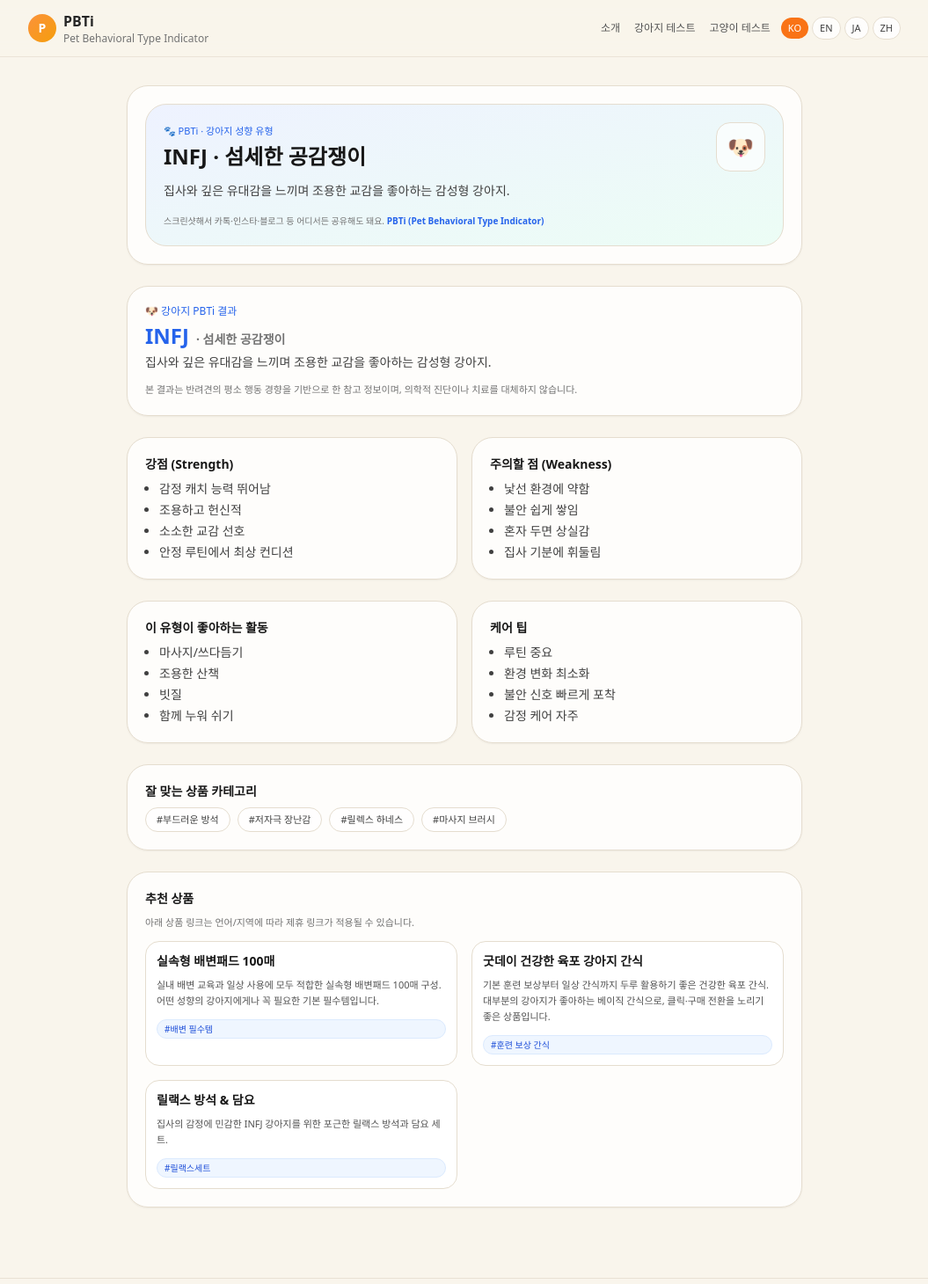
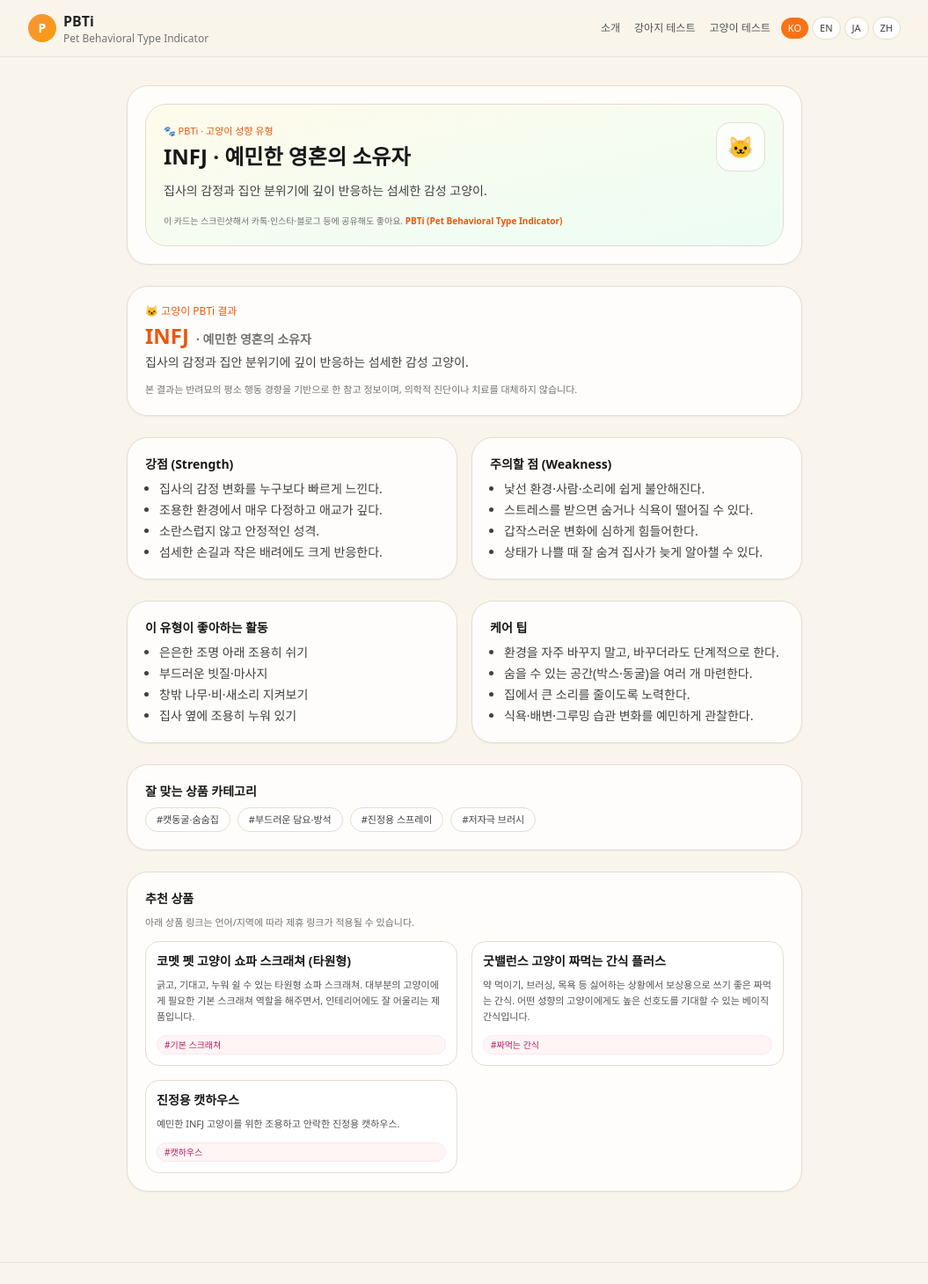
Before and after one commit to leedaeyoung1313-cloud/PBTi, a Next.js app: page /pbt/dog/result in a window 1280 px wide. Shown: the top 1460 px of the page at 88% size, without its empty margins (112-1167 px from the left). Built offline with nearby package versions, Linux system fonts and the light colour scheme.

Commit message:
Rename DogResultPage to CatResultPage

```diff
--- a/app/pbt/dog/result/page.tsx
+++ b/app/pbt/dog/result/page.tsx
@@ -1,11 +1,11 @@
-// app/pbt/dog/result/page.tsx
+// app/pbt/cat/result/page.tsx
 "use client";
 
 import { HybridCard } from "../../../components/HybridCard";
-import { dogTypes, DogCode } from "../../../../data/dogTypes";
-import { dogTypesI18n } from "../../../../data/dogTypes.i18n";
-import { dogProducts } from "../../../../data/dogProducts";
-import { dogGlobalProducts } from "../../../../data/dogGlobalProducts";
+import { catTypes, CatCode } from "../../../../data/catTypes";
+import { catTypesI18n } from "../../../../data/catTypes.i18n";
+import { catProducts } from "../../../../data/catProducts";
+import { catGlobalProducts } from "../../../../data/catGlobalProducts";
 import { useLanguage } from "../../../../components/language-provider";
 import { resolveAffiliateUrl } from "../../../../data/affiliate";
 
@@ -15,9 +15,9 @@ interface SearchParams {
 
 const tRes = {
   ko: {
-    badge: "🐶 강아지 PBTi 결과",
+    badge: "🐱 고양이 PBTi 결과",
     disclaimer:
-      "본 결과는 반려견의 평소 행동 경향을 기반으로 한 참고 정보이며, 의학적 진단이나 치료를 대체하지 않습니다.",
+      "본 결과는 반려묘의 평소 행동 경향을 기반으로 한 참고 정보이며, 의학적 진단이나 치료를 대체하지 않습니다.",
     strengths: "강점 (Strength)",
     weaknesses: "주의할 점 (Weakness)",
     likes: "이 유형이 좋아하는 활동",
@@ -28,7 +28,7 @@ const tRes = {
       "아래 상품 링크는 언어/지역에 따라 제휴 링크가 적용될 수 있습니다.",
   },
   en: {
-    badge: "🐶 Dog PBTi Result",
+    badge: "🐱 Cat PBTi Result",
     disclaimer:
       "This result is for informational purposes based on everyday behavior; it is not a medical diagnosis or treatment.",
     strengths: "Strengths",
@@ -41,7 +41,7 @@ const tRes = {
       "Links may use affiliate programs depending on your language/region.",
   },
   ja: {
-    badge: "🐶 ワンちゃん PBTi 結果",
+    badge: "🐱 ネコちゃん PBTi 結果",
     disclaimer:
       "本結果は日常の行動傾向に基づく参考情報であり、医療的な診断や治療に代わるものではありません。",
     strengths: "強み",
@@ -54,7 +54,7 @@ const tRes = {
       "言語/地域によりアフィリエイトリンクが適用される場合があります。",
   },
   zh: {
-    badge: "🐶 狗狗 PBTi 结果",
+    badge: "🐱 猫咪 PBTi 结果",
     disclaimer:
       "本结果仅基于日常行为供参考，不构成医疗诊断或治疗建议。",
     strengths: "优势",
@@ -63,12 +63,11 @@ const tRes = {
     care: "照顾建议",
     cats: "推荐商品类别",
     products: "推荐商品",
-    affiliate:
-      "根据语言/地区可能使用联盟链接。",
+    affiliate: "根据语言/地区可能使用联盟链接。",
   },
 } as const;
 
-export default function DogResultPage({
+export default function CatResultPage({
   searchParams,
 }: {
   searchParams?: SearchParams;
@@ -77,33 +76,34 @@ export default function DogResultPage({
   const t = tRes[lang];
 
   const raw = (searchParams?.type || "INFJ").toUpperCase();
-  const type = ((dogTypes as any)[raw] ? raw : "INFJ") as DogCode;
+  const type = ((catTypes as any)[raw] ? raw : "INFJ") as CatCode;
 
   // Base + i18n overlay
-  const base = dogTypes[type];
-  const i18n = (dogTypesI18n as any)?.[type];
+  const base = catTypes[type];
+  const i18n = (catTypesI18n as any)?.[type];
 
-  const nickname =
+  const nickname: string =
     i18n?.nickname_i18n?.[lang] ?? base.nickname;
-  const summary =
+  const summary: string =
     i18n?.summary_i18n?.[lang] ?? base.summary;
-  const strengths =
+  const strengths: string[] =
     i18n?.strengths_i18n?.[lang] ?? base.strengths;
-  const weaknesses =
+  const weaknesses: string[] =
     i18n?.weaknesses_i18n?.[lang] ?? base.weaknesses;
-  const activities =
-    i18n?.idealActivities_i18n?.[lang] ?? base.idealActivities;
-  const careTips =
+  const activities: string[] =
+    i18n?.idealActivities_i18n?.[lang] ??
+    base.idealActivities;
+  const careTips: string[] =
     i18n?.careTips_i18n?.[lang] ?? base.careTips;
-  const categories =
+  const categories: string[] =
     i18n?.recommendedCategories_i18n?.[lang] ??
     base.recommendedCategories;
 
   // 🔥 추천 상품 구성: 공통 2개 + 타입 전용 2개
-  const typeProducts = dogProducts[type] || [];
+  const typeProducts = catProducts[type] || [];
   const products = [
-    ...dogGlobalProducts.slice(0, 2), // 모든 강아지 공통 추천상품
-    ...typeProducts.slice(0, 2), // 이 유형 전용 상품
+    ...catGlobalProducts.slice(0, 2), // 모든 고양이 공통 추천
+    ...typeProducts.slice(0, 2), // 이 타입 맞춤 추천
   ];
 
   const shareTitle = `${base.code} · ${nickname}`;
@@ -111,28 +111,28 @@ export default function DogResultPage({
 
   return (
     <div className="max-w-3xl mx-auto space-y-6">
-      {/* 공유 카드 */}
+      {/* SNS 공유용 카드 */}
       <HybridCard>
-        <div className="rounded-3xl border border-[#E5DDCF] bg-gradient-to-br from-indigo-50 to-emerald-50 p-4 sm:p-5 flex flex-col gap-3">
+        <div className="rounded-3xl border border-[#E5DDCF] bg-gradient-to-br from-amber-50 to-emerald-50 p-4 sm:p-5 flex flex-col gap-3">
           <div className="flex items-center justify-between gap-3">
             <div>
-              <p className="text-[11px] font-medium text-blue-600 mb-1">
-                🐾 PBTi · 강아지 성향 유형
+              <p className="text-[11px] font-medium text-orange-600 mb-1">
+                🐾 PBTi · 고양이 성향 유형
               </p>
               <p className="text-xl sm:text-2xl font-bold text-neutral-900">
                 {shareTitle}
               </p>
             </div>
             <div className="h-12 w-12 sm:h-14 sm:w-14 rounded-2xl bg-white/70 border border-[#E5DDCF] flex items-center justify-center text-2xl">
-              🐶
+              🐱
             </div>
           </div>
           <p className="text-xs sm:text-sm text-neutral-700 leading-relaxed">
             {shareSubtitle}
           </p>
           <p className="text-[10px] text-neutral-500 mt-1">
-            스크린샷해서 카톡·인스타·블로그 등 어디서든 공유해도 돼요.{" "}
-            <span className="font-semibold text-blue-600">
+            이 카드는 스크린샷해서 카톡·인스타·블로그 등에 공유해도 좋아요.{" "}
+            <span className="font-semibold text-orange-600">
               PBTi (Pet Behavioral Type Indicator)
             </span>
           </p>
@@ -141,46 +141,49 @@ export default function DogResultPage({
 
       {/* Hero */}
       <HybridCard>
-        <p className="text-xs font-medium text-blue-600 mb-1">{t.badge}</p>
+        <p className="text-xs font-medium text-orange-600 mb-1">
+          {t.badge}
+        </p>
         <p className="text-2xl font-bold text-neutral-900 mb-1 flex items-baseline gap-2">
-          <span className="text-blue-600">{base.code}</span>
+          <span className="text-orange-600">{base.code}</span>
           <span className="text-sm text-neutral-500">· {nickname}</span>
         </p>
         <p className="text-sm text-neutral-700">{summary}</p>
-        <p className="mt-3 text-[11px] text-neutral-500">{t.disclaimer}</p>
+        <p className="mt-3 text-[11px] text-neutral-500">
+          {t.disclaimer}
+        </p>
       </HybridCard>
 
       {/* 강점 / 약점 */}
       <div className="grid gap-4 md:grid-cols-2">
         <HybridCard title={t.strengths}>
           <ul className="list-disc pl-4 text-sm space-y-1">
-            {strengths.map((s, i) => (
+            {strengths.map((s: string, i: number) => (
               <li key={i}>{s}</li>
             ))}
           </ul>
         </HybridCard>
         <HybridCard title={t.weaknesses}>
           <ul className="list-disc pl-4 text-sm space-y-1">
-            {weaknesses.map((w, i) => (
+            {weaknesses.map((w: string, i: number) => (
               <li key={i}>{w}</li>
             ))}
           </ul>
         </HybridCard>
       </div>
 
-      {/* 활동 / 케어 팁 */}
+      {/* 활동 / 케어 */}
       <div className="grid gap-4 md:grid-cols-2">
         <HybridCard title={t.likes}>
           <ul className="list-disc pl-4 text-sm space-y-1">
-            {activities.map((a, i) => (
+            {activities.map((a: string, i: number) => (
               <li key={i}>{a}</li>
             ))}
           </ul>
         </HybridCard>
-
         <HybridCard title={t.care}>
           <ul className="list-disc pl-4 text-sm space-y-1">
-            {careTips.map((c, i) => (
+            {careTips.map((c: string, i: number) => (
               <li key={i}>{c}</li>
             ))}
           </ul>
@@ -190,7 +193,7 @@ export default function DogResultPage({
       {/* 추천 카테고리 */}
       <HybridCard title={t.cats}>
         <div className="flex flex-wrap gap-2 mt-1">
-          {categories.map((cat, i) => (
+          {categories.map((cat: string, i: number) => (
             <span
               key={i}
               className="inline-flex items-center rounded-full border border-[#E5DDCF] bg-white/80 px-3 py-1 text-[11px] text-neutral-700"
@@ -207,14 +210,14 @@ export default function DogResultPage({
           <p className="text-[11px] text-neutral-500 mb-3">
             {t.affiliate}
           </p>
-
           <div className="grid gap-4 sm:grid-cols-2">
             {products.map((p) => {
               const url = resolveAffiliateUrl(lang as any, p as any);
               const title =
                 (p as any).title_i18n?.[lang] ?? p.title;
               const description =
-                (p as any).description_i18n?.[lang] ?? p.description;
+                (p as any).description_i18n?.[lang] ??
+                p.description;
               const tag =
                 (p as any).tag_i18n?.[lang] ?? p.tag;
 
@@ -240,7 +243,7 @@ export default function DogResultPage({
                     {description}
                   </p>
                   {tag && (
-                    <span className="inline-block mt-1 text-[10px] px-2 py-0.5 rounded-full bg-blue-50 border border-blue-100 text-blue-700">
+                    <span className="inline-block mt-1 text-[10px] px-2 py-0.5 rounded-full bg-[#FFF5F5] border border-pink-100 text-pink-700">
                       #{tag}
                     </span>
                   )}
```
